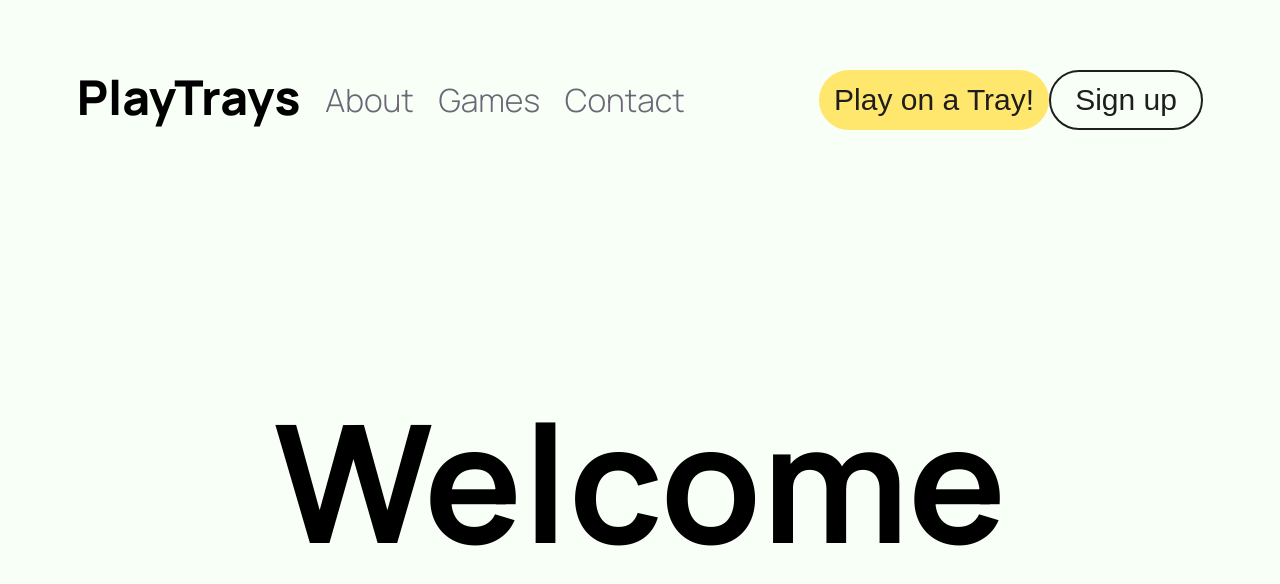
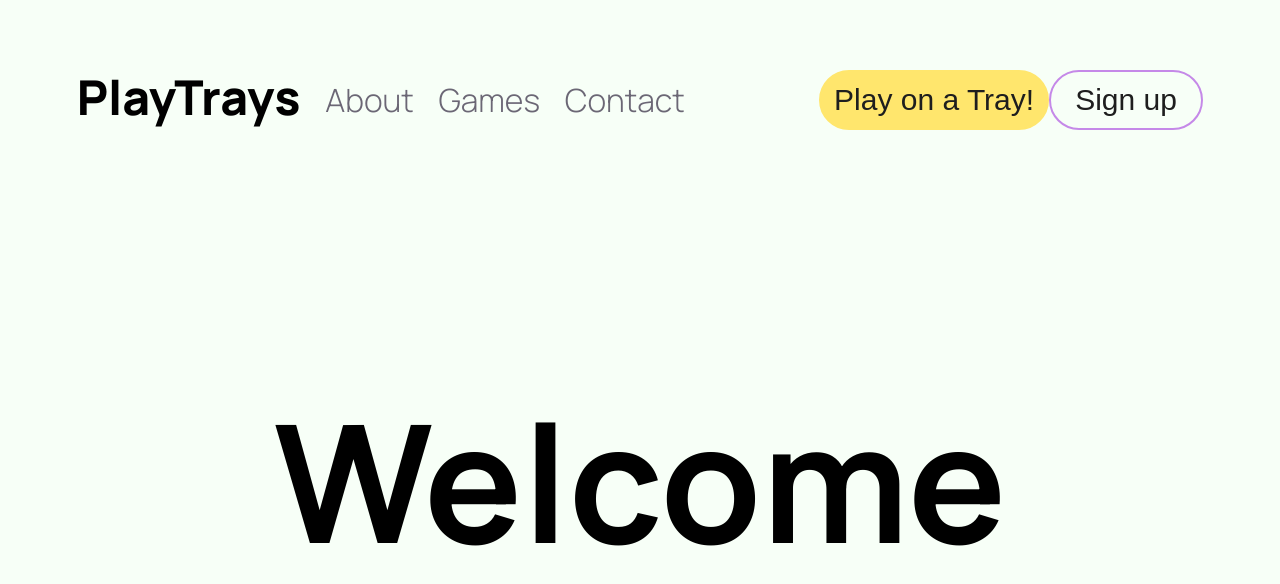
Before and after one commit to ZUHOWKS/PlayTrays, a Vue app: page / in a window 1280 px wide. Shown: the top 584 px of the page. Built offline with nearby package versions, Linux system fonts and the light colour scheme.

Commit message:
Couleur modifiée pour l'effet de surlignage du lien 'Games' au passage de la souris

```diff
--- a/src/components/home/SNavbar.vue
+++ b/src/components/home/SNavbar.vue
@@ -37,7 +37,7 @@ import {useRouter} from "vue-router";
 
       <!-- hypertextes -->
       <a>About</a>
-      <a>Games</a>
+      <a id="a-games">Games</a>
       <a>Contact</a>
 
     </div>
@@ -99,6 +99,10 @@ import {useRouter} from "vue-router";
     transition: transform .2s ease-in;
   }
 
+  .s-navbar>div:nth-child(1)>#a-games::after {
+    background: rgb(var(--secondary-color));
+  }
+
   .s-navbar>div:nth-child(1)>a:hover::after {
     transform: scaleX(1.05);
   }
@@ -136,7 +140,7 @@ import {useRouter} from "vue-router";
   .sign-up-button {
     width: 200px;
     height: 60px;
-    border-color: rgb(var(--text-color));
+    border-color: rgb(var(--secondary-color));
     background-color: transparent;
   }
 
```
